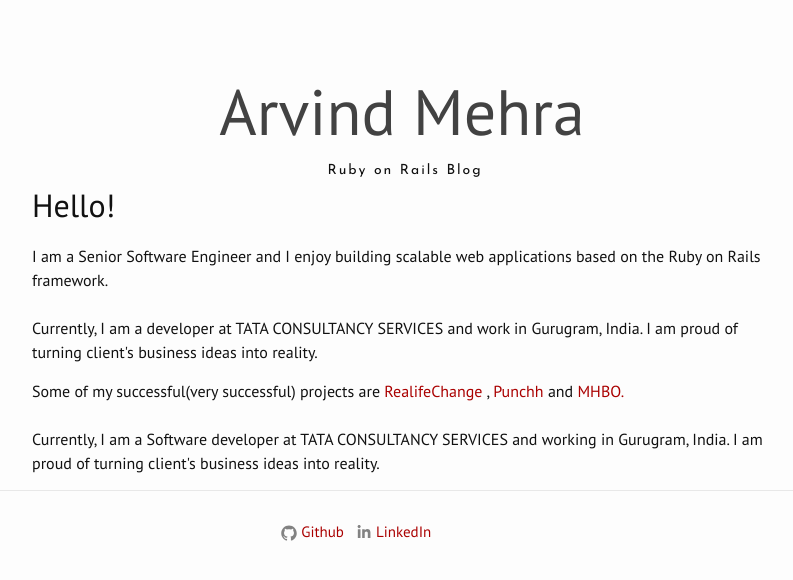
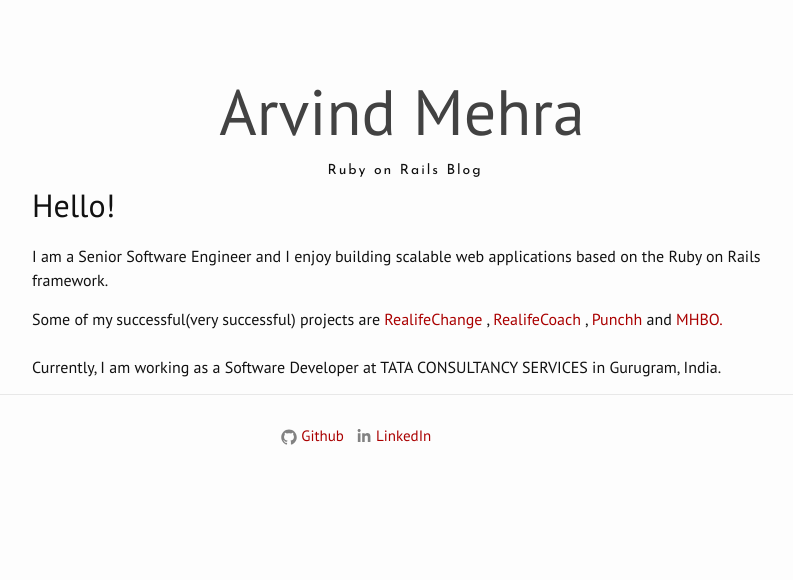
Before and after one commit to arvindmehra/arvindmehra.github.io, a Jekyll site: the page built from index.html, in a window 1280 px wide. Shown: the top 580 px of the page, without its empty margins (238-1031 px from the left). Built offline with Jekyll 4.4.1, drawn with Linux system fonts in a browser that asks for light colours; nearby versions of some CDN libraries; the list of posts is cut into pages by our own code.

Commit message:
updated bio

```diff
--- a/index.html
+++ b/index.html
@@ -6,9 +6,7 @@
 <h1>Hello!</h1>
 <p>I am a Senior Software Engineer and I enjoy building scalable web applications based on the Ruby on Rails framework.
 
-<br><br>Currently, I am a developer at TATA CONSULTANCY SERVICES and work in Gurugram, India. I am proud of turning client's business ideas into reality.</p>
-
 <p>Some of my successful(very successful) projects are <a href="https://itunes.apple.com/us/app/realifechange/id962955498?mt=8" class="href" target="_blank">RealifeChange</a> ,
-
+<a href="http://www.realifex.com/coaching" class="href" target="_blank">RealifeCoach</a>&nbsp;,
 <a href="https://punchh.com" class="href" target="_blank">Punchh</a> and <a href="https://mhbo.com" class="href" target="_blank">MHBO.</a>
-<br><br>Currently, I am a Software developer at TATA CONSULTANCY SERVICES and working in Gurugram, India. I am proud of turning client's business ideas into reality.</p>
+<br><br>Currently, I am working as a Software Developer at TATA CONSULTANCY SERVICES in Gurugram, India.</p>
```
